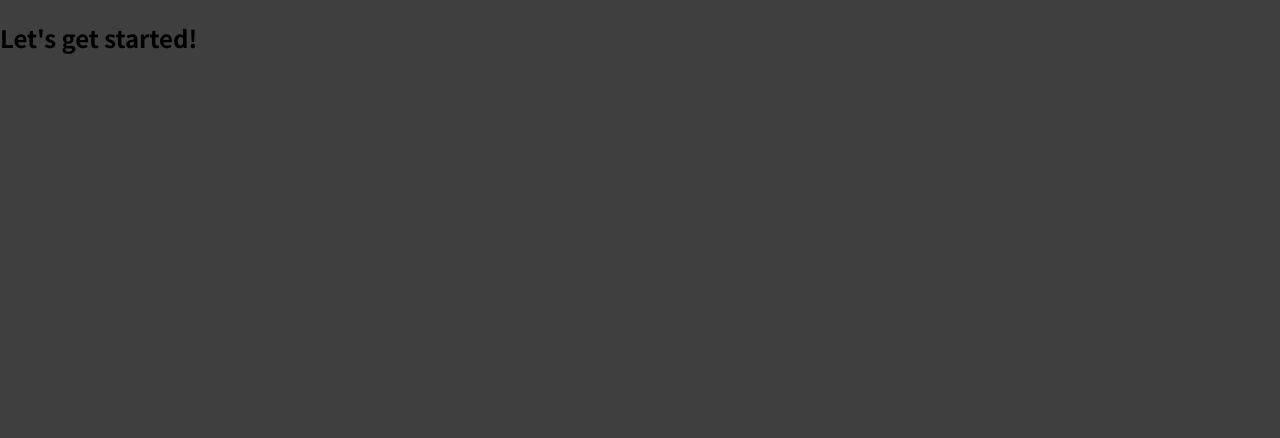
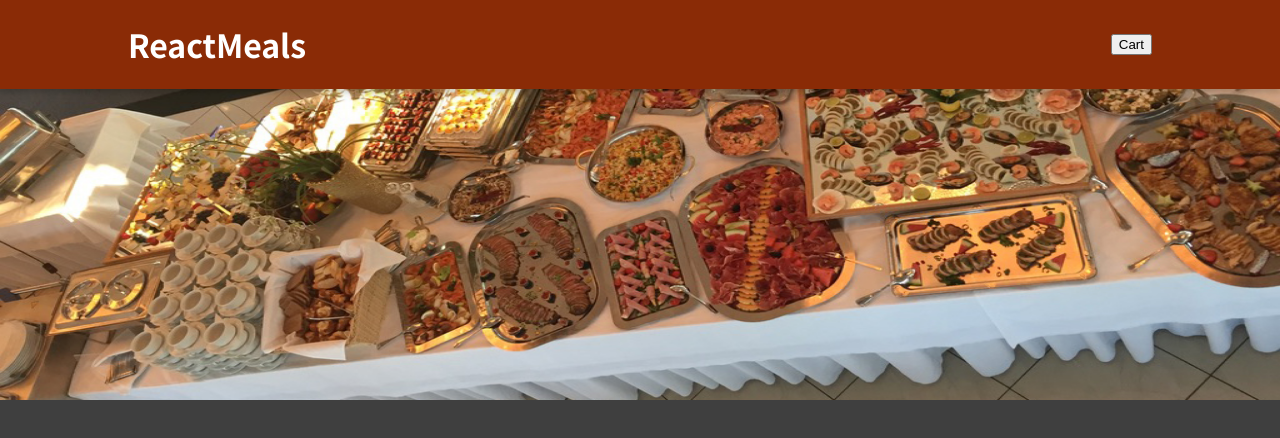
Before and after one commit to Jaykkwak/Restaurant-Web, a React (Create React App) app: page / in a window 1280 px wide. Shown: the top 438 px of the page. Built offline with nearby package versions, Linux system fonts and the light colour scheme.

Commit message:
Add header

```diff
--- a/src/App.js
+++ b/src/App.js
@@ -1,8 +1,11 @@
+import { Fragment } from "react";
+import Header from './components/Layout/Header.js'
+
 function App() {
   return (
-    <div>
-      <h2>Let's get started!</h2>
-    </div>
+    <Fragment>
+      <Header />
+    </Fragment>
   );
 }
 
--- /dev/null
+++ b/src/components/Layout/Header.js
@@ -0,0 +1,18 @@
+import React, { Fragment } from 'react'
+
+import classes from './Header.module.css'
+import MealImg from '../Img/meals.jpg'
+
+const Header = () => {
+  return (
+    <Fragment>
+        <head className={classes.header}>
+            <h1>ReactMeals</h1>
+            <button>Cart</button>
+        </head>
+        <img className={classes['main-image']} src={MealImg} alt='Meal Image'/>
+    </Fragment>
+  )
+}
+
+export default Header
--- /dev/null
+++ b/src/components/Layout/Header.module.css
@@ -0,0 +1,28 @@
+.header {
+    position: fixed;
+    top: 0;
+    left: 0;
+    width: 100%;
+    background-color: #8a2b06;
+    color: white;
+    display: flex;
+    justify-content: space-between;
+    align-items: center;
+    padding: 0 10%;
+    box-shadow: 0 2px 8px rgba(0,0,0,0.25);
+    z-index: 10;
+}
+
+.main-image {
+    width: 100%;
+    height: 25rem;
+    z-index: 0;
+    overflow: hidden;
+}
+
+.main-image img {
+    width: 110%;
+    height: 100%;
+    object-fit: cover;
+    transform: rotateZ(-5deg) translateY(-4rem) translateX(-1rem);
+  }
```
Also changed, not shown: src/components/Img/meals.jpg (added), 1 other file (tests, documents, lock files or other folders).
